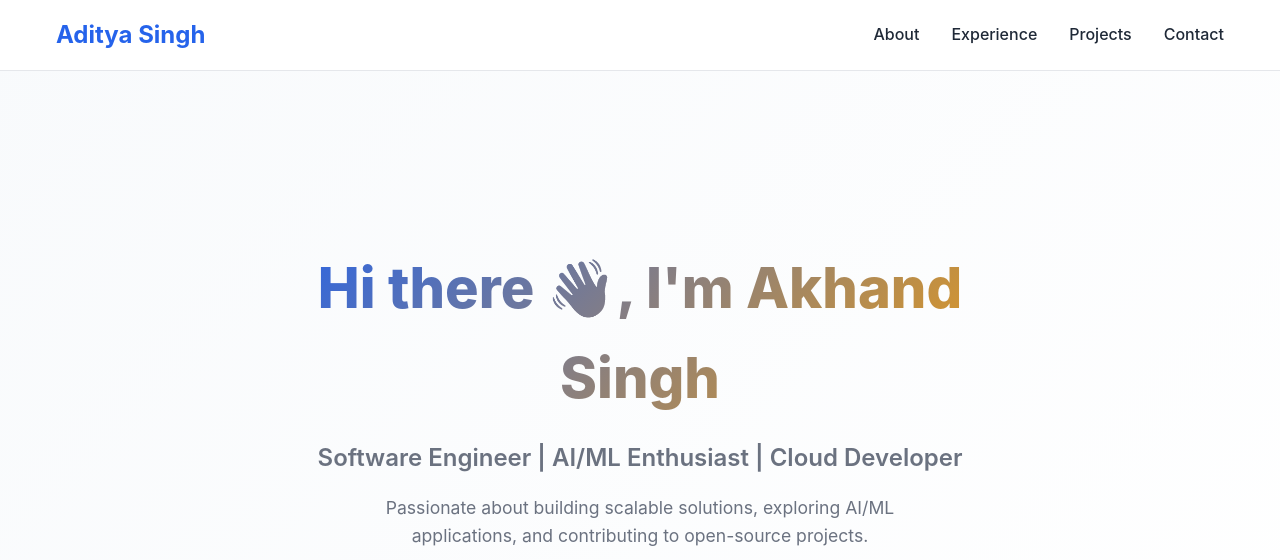
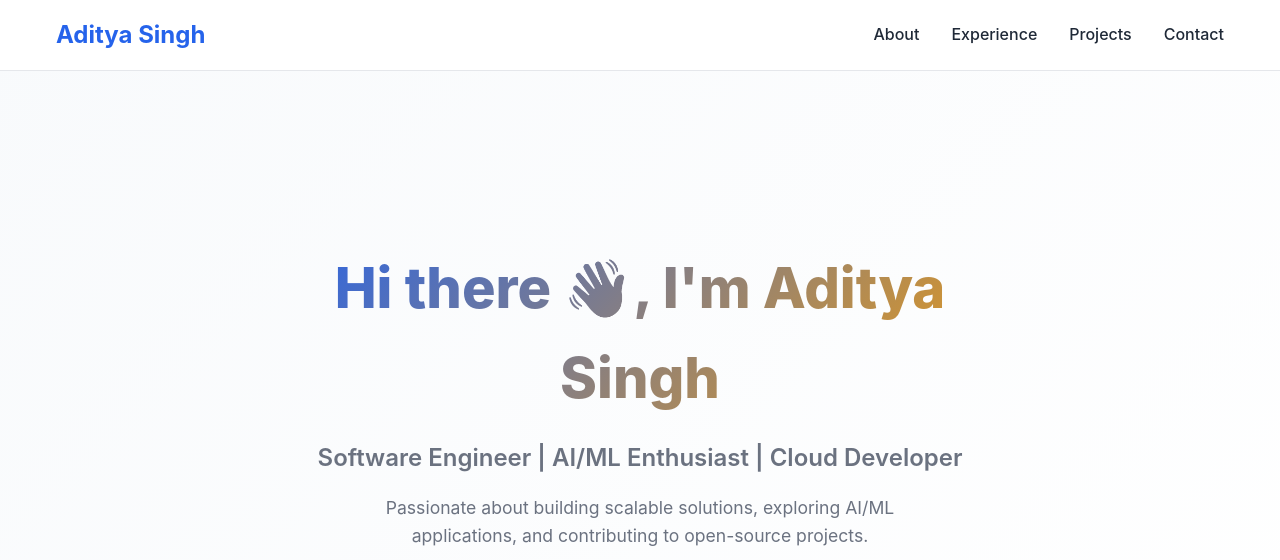
Before and after one commit to EchoSingh/AWS-Portfolio-CICD, a plain HTML site: page website/index.html in a window 1280 px wide. Shown: the top 560 px of the page. Drawn offline with Linux system fonts and the light colour scheme.

Commit message:
corrected name

```diff
--- a/website/index.html
+++ b/website/index.html
@@ -22,7 +22,7 @@
 
     <header class="hero">
         <div class="hero-content">
-            <h1>Hi there 👋, I'm Akhand Singh</h1>
+            <h1>Hi there 👋, I'm Aditya Singh</h1>
             <p class="hero-subtitle">Software Engineer | AI/ML Enthusiast | Cloud Developer</p>
             <p class="hero-description">Passionate about building scalable solutions, exploring AI/ML applications, and contributing to open-source projects.</p>
             <div class="hero-buttons">
```
